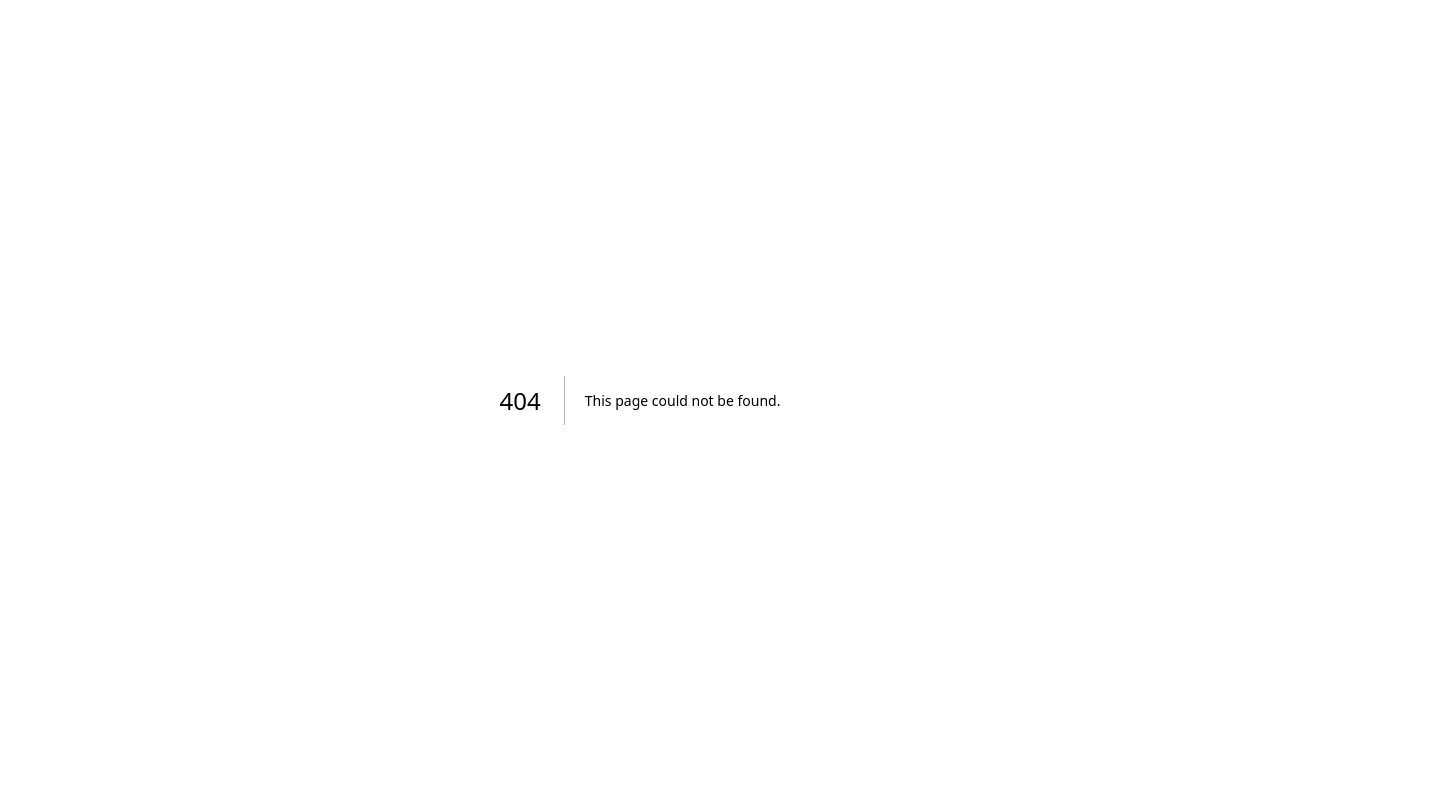
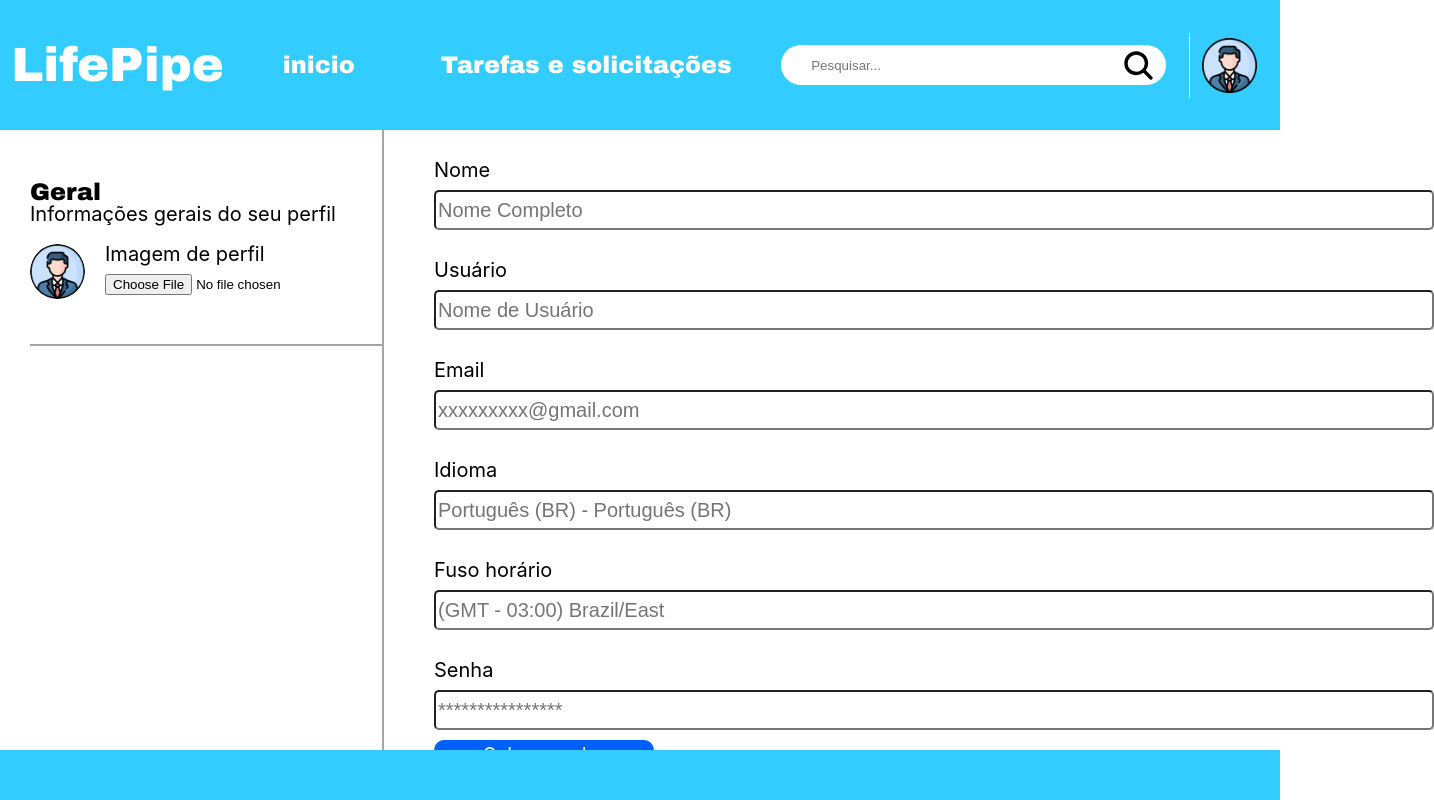
Before and after one commit to EVCG/Lifepipe, a Next.js app: page /configuracoes in a window 1280 px wide. Before the commit this address had no page. Shown: the top 800 px of the page, 1434 px wide, since content can reach past the window. Built offline with nearby package versions, Linux system fonts and the light colour scheme.

Commit message:
Tela de configuração

```diff
--- /dev/null
+++ b/src/pages/configuracoes/configuracao.module.css
@@ -0,0 +1,86 @@
+.ContainerSettings {
+    display: flex;
+}
+
+.contentProfile {
+    width: 30%;
+    height: 800px;
+    border-right: 2px solid #A5A5A5;
+
+    padding-left: 30px;
+    padding-top: 50px;
+}
+
+.TitleSettings{
+    font-size: 24px;
+    font-family: "Archivo Black";
+}
+.subTitlesettings{
+    font-size: 20px;
+    font-family: "inter";
+    margin-bottom: 10px;
+}
+
+.DivSettingsPerfil{
+    display: flex;
+    margin-top: 20px;
+    gap: 20px;
+    border-bottom: 2px solid #A5A5A5;
+}
+
+.Imagesettings{
+    width: 55px;
+    height: 55px;
+    border-radius: 50%;
+}
+
+.ImagePerfilSettings{
+    height: 100px;
+}
+
+.SettingsProfile {
+    width: 70%;
+}
+
+.FormsSettings {
+
+}
+.DivInputsSettings{
+    display: flex;
+    flex-direction: column;
+    margin: 30px 0px 20px 50px;
+}
+
+.InputSetting{
+    width: 1000px;
+    height: 40px;
+    border-radius: 5px;
+    outline: none;
+    font-size: 20px;
+}
+
+.ButtonSavePassword{
+    background-color: #005FFF;
+    font-size: 20px;
+    font-family: "inter";
+    height: 30px;
+    width: 220px;
+    border-radius: 10px;
+    border: none;
+    margin-top: 10px;
+    color: #fff;
+    cursor: pointer;
+}
+
+.ButtonSave{
+    background-color: #005FFF;
+    font-size: 24px;
+    font-family: "inter";
+    height: 45px;
+    width: 260px;
+    border-radius: 10px;
+    border: none;
+    color: #fff;
+    cursor: pointer;
+    margin-top: 20px;
+}
--- /dev/null
+++ b/src/pages/configuracoes/index.js
@@ -0,0 +1,70 @@
+import React from 'react';
+import styles from './configuracao.module.css';
+import NavBar from '@/src/components/navBar/navBar';
+import Footer from '@/src/components/footer/footer';
+import Image from "next/image";
+import perfil from "@/src/image/perfil.png";
+
+export default function Configuracao() {
+
+  return (
+    <>
+      <NavBar />
+      <div className={styles.ContainerSettings}>
+
+        <div className={styles.contentProfile}>
+          <h1 className={styles.TitleSettings}>Geral</h1>
+          <h2 className={styles.subTitlesettings}>Informações gerais do seu perfil</h2>
+
+          <div className={styles.DivSettingsPerfil}>
+            <Image src={perfil} className={styles.Imagesettings} alt='Foto de perfil'/>
+            <div className={styles.ImagePerfilSettings}>
+              <p className={styles.subTitlesettings}>Imagem de perfil</p>
+              <input type='file' />
+            </div>
+          </div>
+        </div>
+
+        <div className={styles.SettingsProfile}>
+          <form className={styles.FormsSettings}>
+
+            <div className={styles.DivInputsSettings}>
+               <label className={styles.subTitlesettings}>Nome</label>
+              <input type='text'  className={styles.InputSetting} placeholder='Nome Completo'/>
+            </div>
+
+             <div className={styles.DivInputsSettings}>
+               <label className={styles.subTitlesettings}>Usuário</label>
+              <input type='text'  className={styles.InputSetting} placeholder='Nome de Usuário'/>
+            </div>
+             <div className={styles.DivInputsSettings}>
+               <label className={styles.subTitlesettings}>Email</label>
+              <input type='text'  className={styles.InputSetting} placeholder='xxxxxxxxx@gmail.com'/>
+            </div>
+             <div className={styles.DivInputsSettings}>
+               <label className={styles.subTitlesettings}>Idioma</label>
+              <input type='text'  className={styles.InputSetting} placeholder='Português (BR) - Português (BR)'/>
+            </div>
+             <div className={styles.DivInputsSettings}>
+               <label className={styles.subTitlesettings}>Fuso horário</label>
+              <input type='text'  className={styles.InputSetting} placeholder='(GMT - 03:00) Brazil/East'/>
+            </div>
+             <div className={styles.DivInputsSettings}>
+              <label className={styles.subTitlesettings}>Senha</label>
+              <input type='password'  className={styles.InputSetting} placeholder='****************'/>
+              <button className={styles.ButtonSavePassword}  onClick={(e) => {e.preventDefault(); }}>Salvar senha</button>
+            </div>
+            <div className={styles.DivInputsSettings}>
+            <button className={styles.ButtonSave}  onClick={(e) => {e.preventDefault(); }}>Salvar alterações</button>
+            </div>
+
+          </form>
+
+        </div>
+
+
+      </div>
+      <Footer />
+    </>
+  );
+}
```
